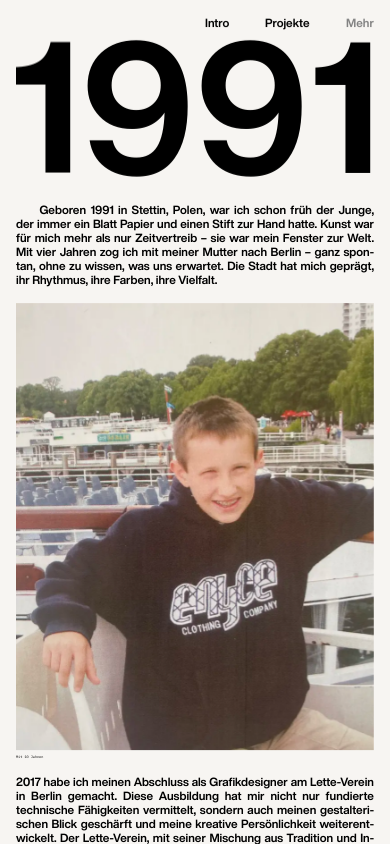
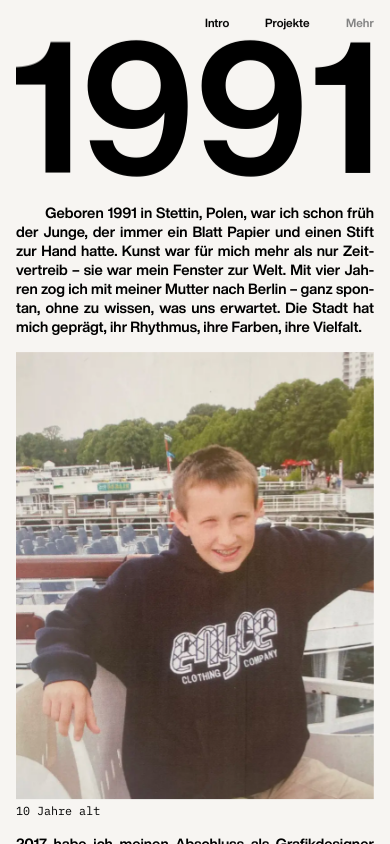
Before and after one commit to darko-img/portfolio_darek, a SvelteKit app: page /mehr in a window 390 px wide. Shown: the top 844 px of the page. Built offline with nearby package versions, Linux system fonts and the light colour scheme.

Commit message:
loader fix 8

```diff
--- a/src/routes/mehr/+page.svelte
+++ b/src/routes/mehr/+page.svelte
@@ -55,7 +55,7 @@
     <div class="section">
       <figure class="image-caption">
         <img src="/darek_jung.webp" alt="Dariusz Porträt" class="portrait" />
-        <figcaption>Mit 10 Jahren</figcaption>
+        <figcaption>10 Jahre alt</figcaption>
       </figure>
     </div>
 
@@ -264,28 +264,38 @@ figcaption {
   }
   .year-row {
   gap: 0;
-}
+  }
+  .about p {
+  font-size: 2vw;
+  }
+  figcaption {
+    font-size: 1.5vw;
+  }
 }
 
 @media (max-width: 768px) {
   .about {
     grid-template-columns: 1fr;
   }
-  .about p {
-  font-size: 2vw;
-  }
   .letter {
   font-size: 49vw;
+  }
+  .about p {
+  font-size: 2.5vw;
+  line-height: 1.3;
   }
 }
 
 @media (max-width: 450px) {
   .about p {
-  font-size: 3vw;
+  font-size: 3.75vw;
   }
   .letter {
   font-size: 47vw;
   }
+  figcaption {
+    font-size: 3vw;
+  }
 }
 
 </style>
```
